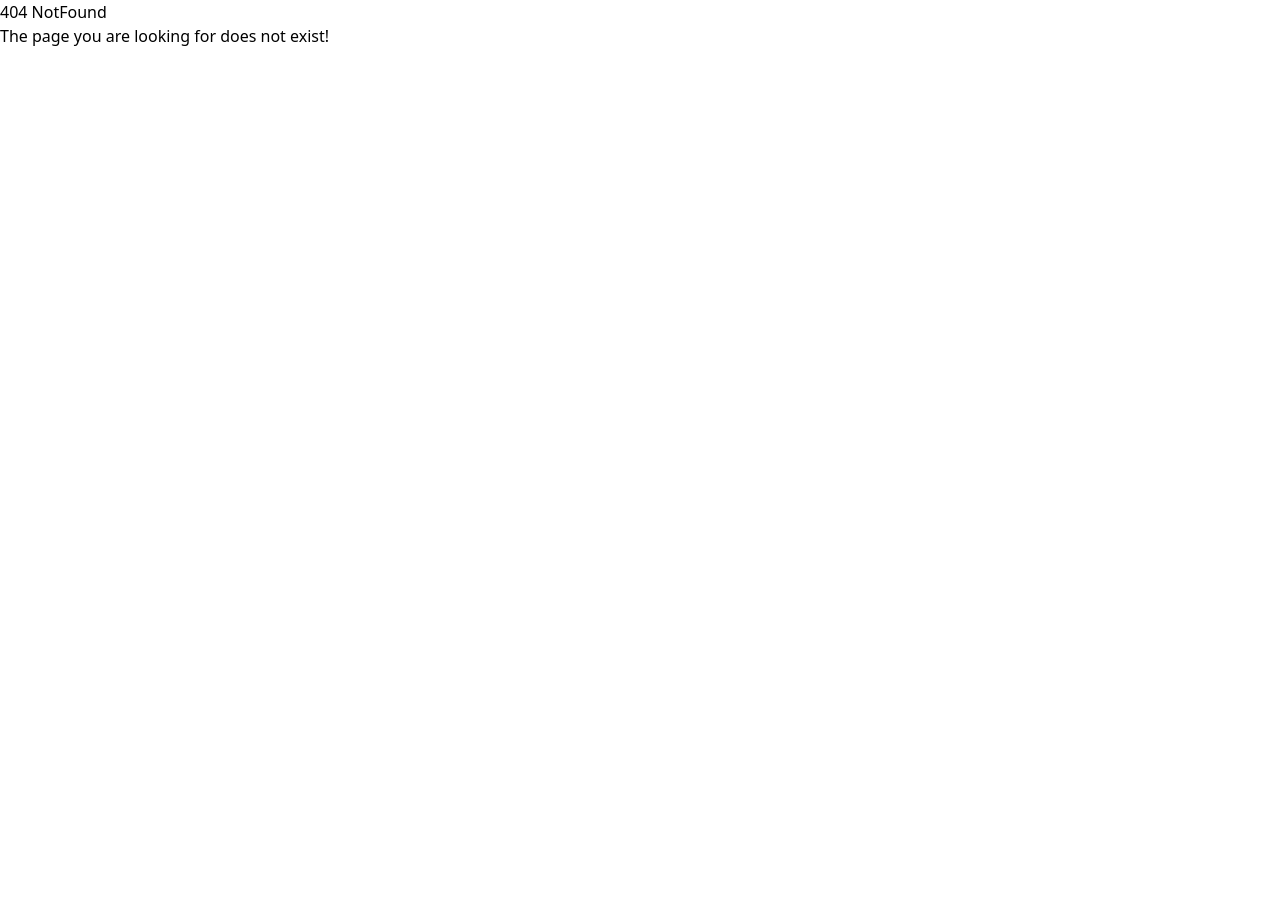
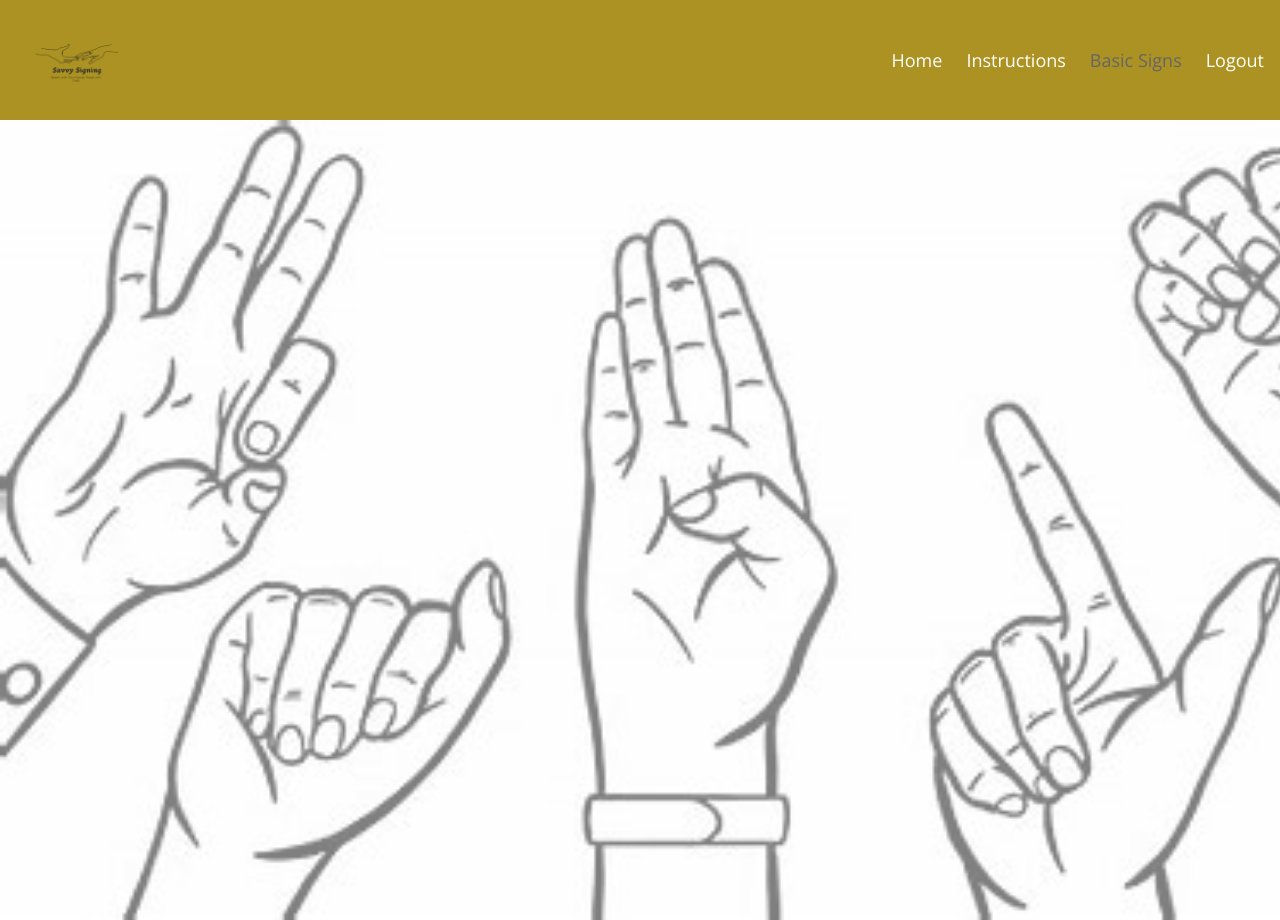
Before and after one commit to TraciebelWairimu/SavvySigning, a React (Vite) app in the folder frontend/: page /signs in a window 1280 px wide. Before the commit this address had no page. Before the commit the page ends 800 px from the top, so only its background shows below. Built offline with nearby package versions, Linux system fonts and the light colour scheme; a web font is replaced by a local one.

Commit message:
Attempting translation and signs page

```diff
--- a/frontend/src/components/App.jsx
+++ b/frontend/src/components/App.jsx
@@ -8,6 +8,7 @@ import NotFound from "../pages/NotFound.jsx"
 import ProtectedRoute from "./ProtectedRoute.jsx"
 import Landing from "../pages/Landing.jsx";
 import Translate from "../pages/Translate.jsx";
+import Signs from "../pages/Signs.jsx";
 
 function Logout() {
   localStorage.clear()
@@ -37,6 +38,7 @@ function App() {
           <Route path="*" element={<NotFound />} />
           <Route path="/landing" element={<Landing />} />
           <Route path="/translate" element={<Translate />} />
+          <Route path="/signs" element={<Signs />} />
         </Routes>
       </div>
   )
--- a/frontend/src/components/Header.jsx
+++ b/frontend/src/components/Header.jsx
@@ -146,42 +146,32 @@ const Header = () => {
                             </li>
                             <li>
                                 <NavLink
-                                    to="/about"
+                                    to="/instructions"
+                                    className={({isActive}) =>
+                                        `font-open-sans text-lg ${isActive ? 'text-[#AB9222]' : ''}`
+                                    }
+                                >
+                                    Instructions
+                                </NavLink>
+                            </li>
+                            <li>
+                                <NavLink
+                                    to="/signs"
                                     className={({ isActive }) =>
                                         `font-open-sans text-lg ${isActive ? 'text-[#AB9222]' : ''}`
                                     }
                                 >
-                                    About
+                                    Basic Signs
                                 </NavLink>
                             </li>
                             <li>
                                 <NavLink
-                                    to="/services"
+                                    to="/login"
                                     className={({ isActive }) =>
                                         `font-open-sans text-lg ${isActive ? 'text-[#AB9222]' : ''}`
                                     }
                                 >
-                                    Services
-                                </NavLink>
-                            </li>
-                            <li>
-                                <NavLink
-                                    to="/projects"
-                                    className={({ isActive }) =>
-                                        `font-open-sans text-lg ${isActive ? 'text-[#AB9222]' : ''}`
-                                    }
-                                >
-                                    Projects
-                                </NavLink>
-                            </li>
-                            <li>
-                                <NavLink
-                                    to="/contact"
-                                    className={({ isActive }) =>
-                                        `font-open-sans text-lg ${isActive ? 'text-[#AB9222]' : ''}`
-                                    }
-                                >
-                                    Contact
+                                    Logout
                                 </NavLink>
                             </li>
                         </>
--- a/frontend/src/pages/Signs.jsx
+++ b/frontend/src/pages/Signs.jsx
@@ -1,9 +1,17 @@
 // eslint-disable-next-line no-unused-vars
 import React from 'react';
+import Header from "../components/Header.jsx";
 
 const Signs = () => {
     return (
-        <></>
+        <>
+            <div className="min-h-screen bg-white relative">
+                <Header />
+                <div className="relative min-h-[100vh] flex flex-col">
+                    <div className="absolute inset-0 bg-landingBg bg-no-repeat bg-cover opacity-50 z-0"></div>
+                </div>
+            </div>
+        </>
     )
 }
 
--- a/frontend/src/pages/Translate.jsx
+++ b/frontend/src/pages/Translate.jsx
@@ -1,18 +1,59 @@
 // eslint-disable-next-line no-unused-vars
-import React from 'react';
+import React, { useEffect, useRef } from 'react';
 import Header from "../components/Header.jsx";
 
 const Translate = () => {
+    const videoRef = useRef(null);
+    const translationRef = useRef(null);
+
+    useEffect(() => {
+        const startCamera = async () => {
+            try {
+                const stream = await navigator.mediaDevices.getUserMedia({ video: true });
+                if (videoRef.current) {
+                    videoRef.current.srcObject = stream;
+                }
+            } catch (error) {
+                console.error('Error accessing camera:', error);
+            }
+        };
+
+        startCamera();
+    }, []);
+
+    const translateSign = () => {
+        // Placeholder logic for sign translation
+        if (translationRef.current) {
+            translationRef.current.innerText = 'Lorem ipsum odor amet, consectetuer adipiscing elit. Euismod ipsum lectus cras congue felis euismod tempor nullam amet. Sem vestibulum fames pharetra aliquet sed egestas ex cras senectus.';
+        }
+    };
+
+    useEffect(() => {
+        const interval = setInterval(translateSign, 3000); // Simulate translation every 3 seconds
+        return () => clearInterval(interval); // Cleanup interval on component unmount
+    }, []);
+
     return (
         <>
             <div className="min-h-screen bg-white relative">
                 <Header />
                 <div className="relative min-h-[100vh] flex flex-col">
                     <div className="absolute inset-0 bg-landingBg bg-no-repeat bg-cover opacity-50 z-0"></div>
+                    <div className="relative z-10 grid grid-cols-1 lg:grid-cols-2 items-center justify-items-center gap-4 p-8">
+                        <div className="md:p-8 w-full flex items-center justify-center">
+                            <div className="w-72 h-72 md:w-screen md:h-96 bg-[#aeaeae] border-2 border-[#797979] rounded-lg flex items-center justify-center">
+                                <video ref={videoRef} autoPlay className="w-full h-full object-cover rounded-lg" />
+                            </div>
+                        </div>
+                        <div className="w-full p-4 bg-[#ddd3a6] rounded-lg text-left mt-4 lg:mt-0">
+                            <h2 className="text-lg font-bold mb-2 text-center uppercase">translation</h2>
+                            <p ref={translationRef} className="text-center">Show a sign to start translation...</p>
+                        </div>
+                    </div>
                 </div>
             </div>
         </>
-    )
+    );
 }
 
 export default Translate;
```
